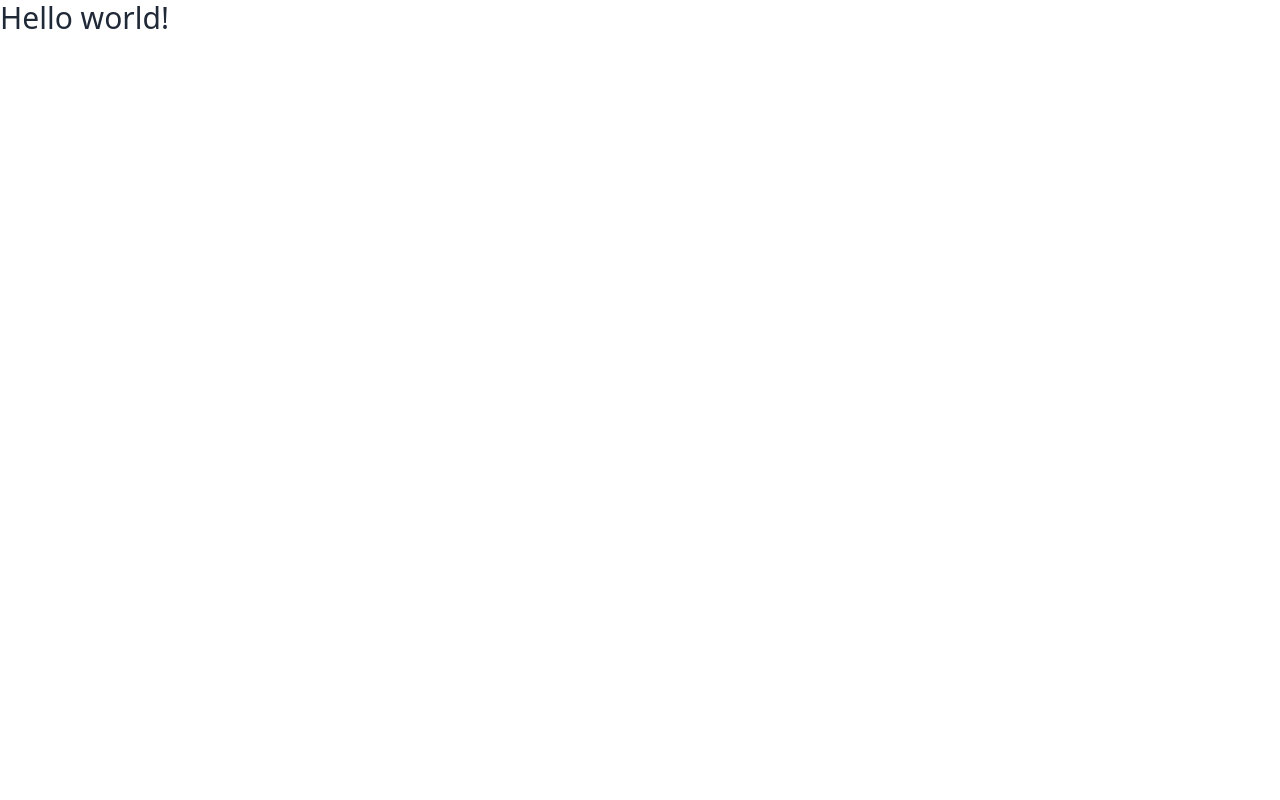
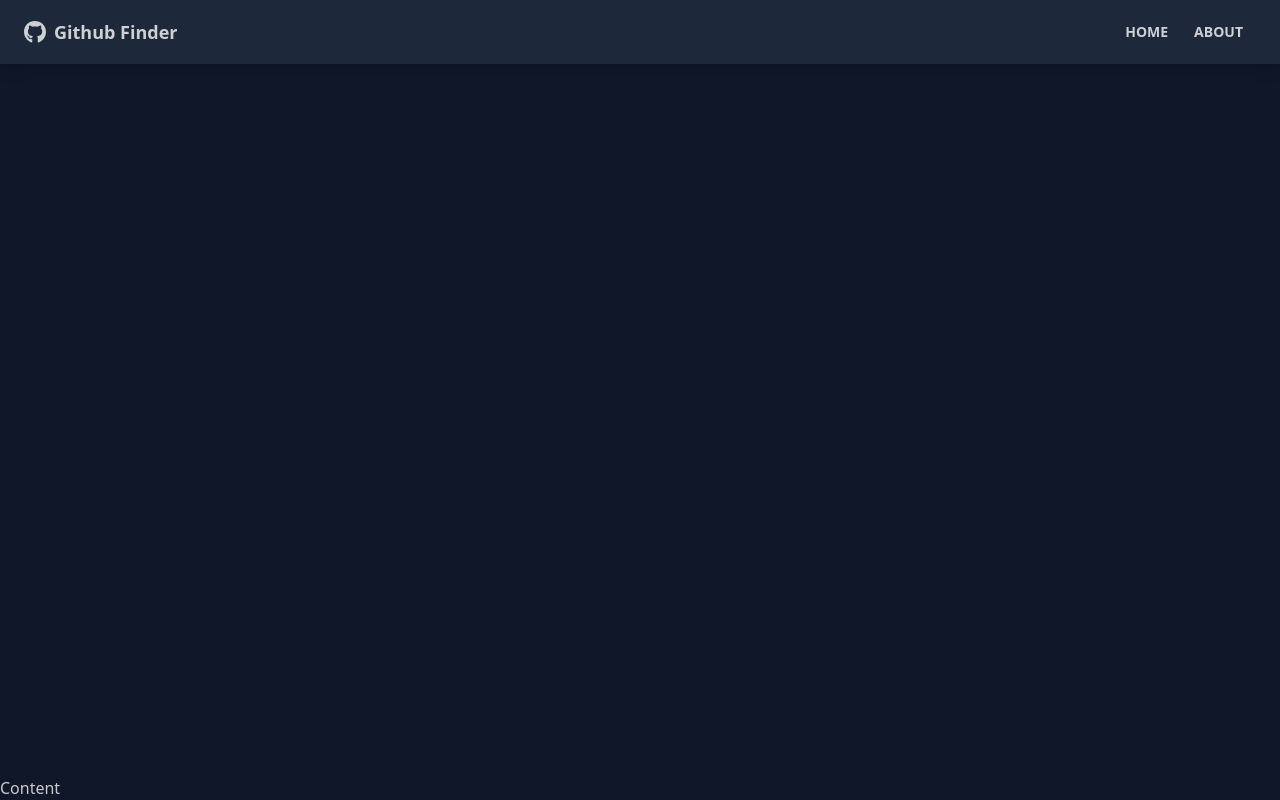
Before and after one commit to jeancarlosherrera/github-finder, a React (Create React App) app: page / in a window 1280 px wide. Built offline with nearby package versions, Linux system fonts and the light colour scheme.

Commit message:
Navbar component created

```diff
--- a/package.json
+++ b/package.json
@@ -8,6 +8,8 @@
     "@testing-library/user-event": "^13.5.0",
     "react": "^18.2.0",
     "react-dom": "^18.2.0",
+    "react-icons": "^4.9.0",
+    "react-router-dom": "^6.12.1",
     "react-scripts": "5.0.1",
     "web-vitals": "^2.1.4"
   },
--- a/src/App.js
+++ b/src/App.js
@@ -1,8 +1,14 @@
+import { BrowserRouter as Router } from 'react-router-dom'
+import Navbar from './components/layout/Navbar'
+
 const App = () => {
   return (
-    <>
-      <h1 className='text-3xl font-bold='>Hello world!</h1>
-    </>
+    <Router>
+      <div className='flex flex-col justify-between h-screen'>
+        <Navbar />
+        <main>Content</main>
+      </div>
+    </Router>
   )
 }
 
--- /dev/null
+++ b/src/components/layout/Navbar.jsx
@@ -0,0 +1,29 @@
+import { FaGithub } from 'react-icons/fa'
+import { Link } from 'react-router-dom'
+
+const Navbar = ({ title = 'Github Finder' }) => {
+  return (
+    <nav className='navbar mb-12 shadow-lg bg-neutral text-neutral-content'>
+      <div className='container mx-auto'>
+        <div className='flex-none px-2 mx-2'>
+          <FaGithub className='inline pr-2 text-3xl' />
+          <Link to='/' className='text-lg font-bold align-middle'>
+            {title}
+          </Link>
+        </div>
+        <div className='flex-1 px-2 mx-2'>
+          <div className='flex justify-end'>
+            <Link to='/' className='btn btn-ghost btn-sm rounded-btn'>
+              Home
+            </Link>
+            <Link to='/about' className='btn btn-ghost btn-sm rounded-btn'>
+              About
+            </Link>
+          </div>
+        </div>
+      </div>
+    </nav>
+  )
+}
+
+export default Navbar
--- a/tailwind.config.js
+++ b/tailwind.config.js
@@ -4,7 +4,7 @@
     extend: {},
   },
   plugins: [require('daisyui')],
-  // daisyui: {
-  //   themes: [],
-  // },
+  daisyui: {
+    themes: ['night'],
+  },
 }
```
Also changed, not shown: 1 other file (tests, documents, lock files or other folders).
